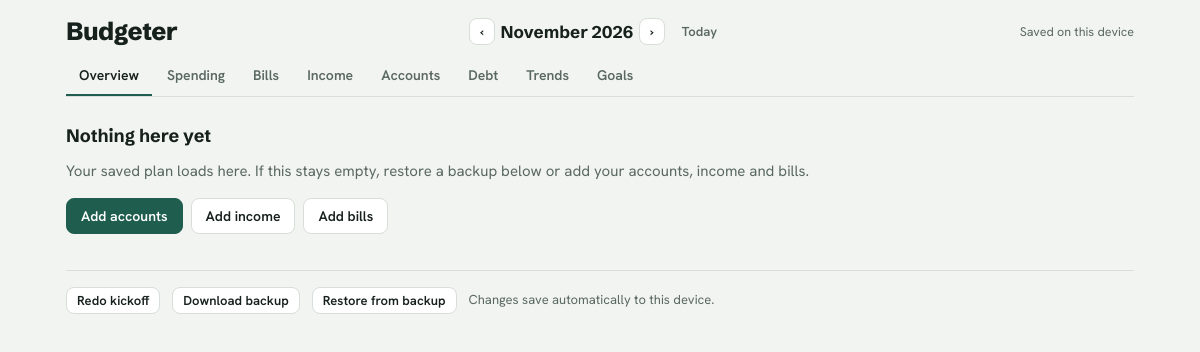
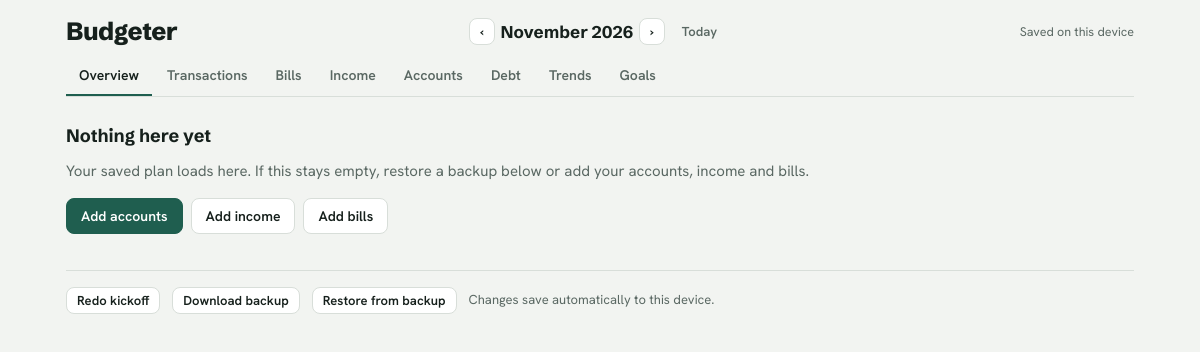
Before and after one commit to ReckingBallResearch/Budgeter, an Electron app: page app/index.html in a window 1200 px wide. Drawn offline with Linux system fonts and the light colour scheme.

Commit message:
Rename the Spending tab to Transactions
Co-Authored-By: Claude Opus 5.5 <noreply@anthropic.com>

```diff
--- a/app/index.html
+++ b/app/index.html
@@ -203,7 +203,7 @@ dialog::backdrop{background:rgba(10,15,20,.55)}
   </div>
   <div class="tabs" role="tablist">
     <button class="tab" role="tab" data-tab="overview">Overview</button>
-    <button class="tab" role="tab" data-tab="spend">Spending</button>
+    <button class="tab" role="tab" data-tab="spend">Transactions</button>
     <button class="tab" role="tab" data-tab="bills">Bills</button>
     <button class="tab" role="tab" data-tab="income">Income</button>
     <button class="tab" role="tab" data-tab="accounts">Accounts</button>
```
Also changed, not shown: README.md.
